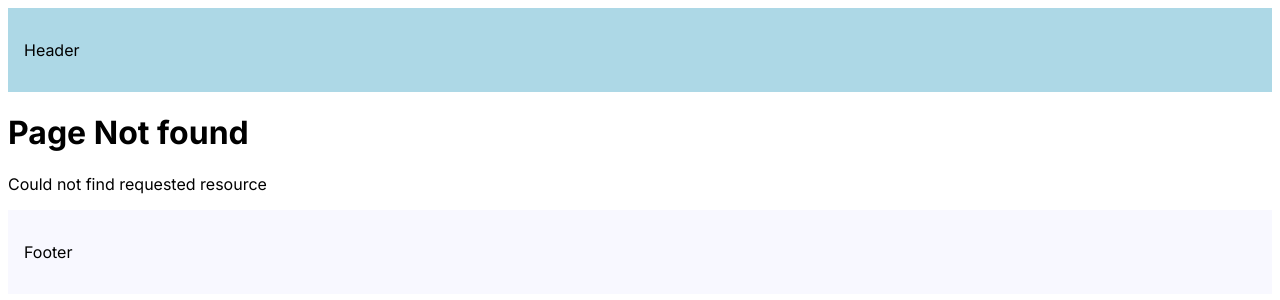
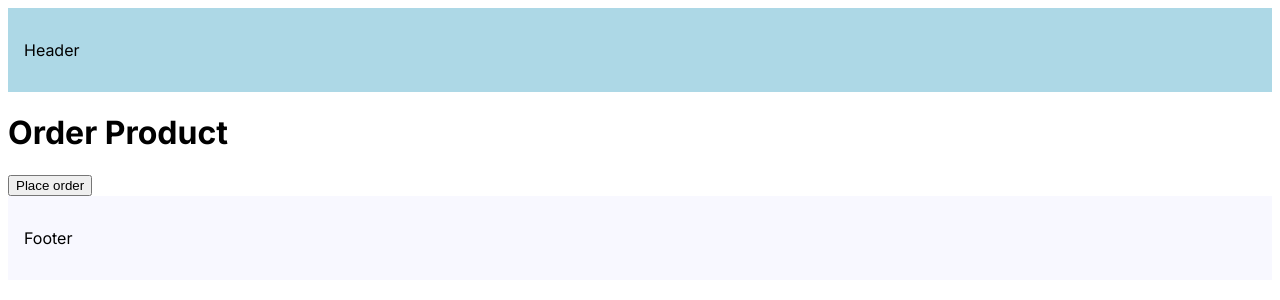
Before and after one commit to kamlesh-simbanic/routing-practice, a Next.js app: page /order-product in a window 1280 px wide. Before the commit this address had no page. Shown: the top 300 px of the page. Built offline with nearby package versions, Linux system fonts and the light colour scheme.

Commit message:
navigate programatically

```diff
--- /dev/null
+++ b/src/app/order-product/page.tsx
@@ -0,0 +1,19 @@
+"use client";
+import React from "react";
+import { useRouter } from "next/navigation";
+
+const OrderProduct = () => {
+  const router = useRouter();
+  const handleClick = () => {
+    console.log("Placing your orde");
+    router.replace("/products");
+  };
+  return (
+    <>
+      <h1>Order Product</h1>
+      <button onClick={handleClick}>Place order</button>
+    </>
+  );
+};
+
+export default OrderProduct;
```
